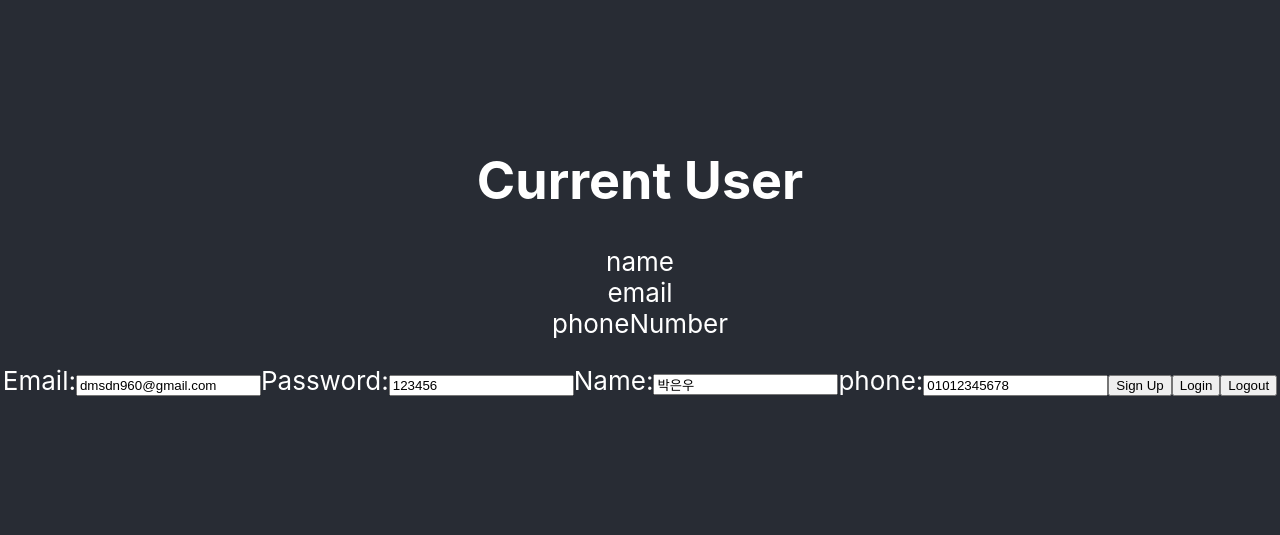
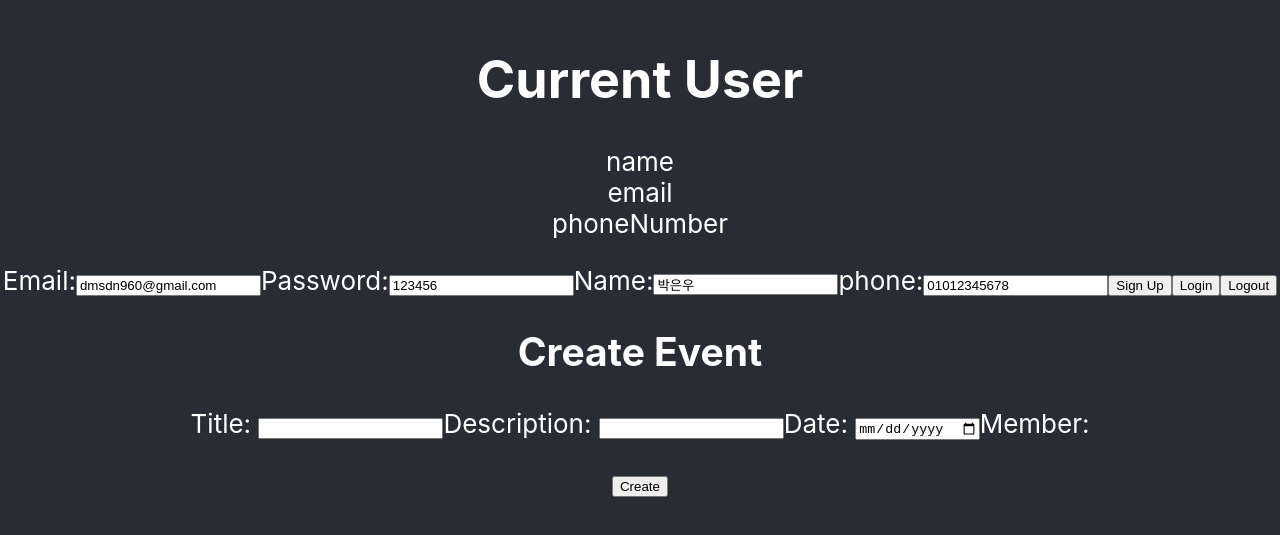
Before and after one commit to joan-KIM/soboro, a React (Create React App) app: page / in a window 1280 px wide. Shown: the part 145-680 px from the top of the page. Built offline with nearby package versions, Linux system fonts and the light colour scheme; no server answers.

Commit message:
auth state hook

```diff
--- a/package.json
+++ b/package.json
@@ -11,7 +11,9 @@
     "firebase": "^9.6.7",
     "react": "^17.0.2",
     "react-dom": "^17.0.2",
+    "react-firebase-hooks": "^5.0.3",
     "react-scripts": "5.0.0",
+    "recoil": "^0.6.1",
     "web-vitals": "^2.1.4"
   },
   "scripts": {
--- a/src/App.js
+++ b/src/App.js
@@ -1,14 +1,23 @@
-import React from 'react';
+import React, { Suspense } from 'react';
 import './App.css';
+import {RecoilRoot} from 'recoil';
 import Auth from './Auth';
+import Store from './Store';
 
 function App() {
   return (
-    <div className="App">
-      <header className="App-header">
-        <Auth />
-      </header>
-    </div>
+    <RecoilRoot>
+      <div className="App">
+        <header className="App-header">
+          <Suspense fallback={<div>Loading...</div>}>
+            <Auth />
+          </Suspense>
+          <Suspense fallback={<div>Loading...</div>}>
+            <Store />
+          </Suspense>
+        </header>
+      </div>
+    </RecoilRoot>
   );
 }
 
--- a/src/Auth.jsx
+++ b/src/Auth.jsx
@@ -1,14 +1,17 @@
 import React, {useState} from 'react';
+import { useRecoilValue } from 'recoil';
 import './App.css';
 import { createUser, getCurrentUser, login, logout } from './firebase/auth';
 import { getUser } from './firebase/firestore';
+import { getUserSelector } from './state';
+import { useAuth } from './useAuth';
 
 function Auth() {
   const [email, setEmail] = useState('dmsdn960@gmail.com');
   const [password, setPassword] = useState('123456');
   const [name, setName] = useState('박은우');
   const [phoneNumber, setPhoneNumber] = useState('01012345678');
-  const [user, setUser] = useState({});
+  const user = useAuth();
 
   return (
     <div>
@@ -41,15 +44,8 @@ function Auth() {
       <button onClick={() => {createUser({email, password, name, phoneNumber})}}>Sign Up</button>
       <button onClick={() => {
         login(email, password)
-          .then(() => getCurrentUser())
-          .then((user) => {
-            return getUser(user.displayName)
-          })
-          .then(user => {
-            setUser(user);
-          })
       }}>Login</button>
-      <button onClick={() => logout().then(() => setUser({}))}>Logout</button>
+      <button onClick={() => logout()}>Logout</button>
     </div>
   );
 }
--- a/src/Store.jsx
+++ b/src/Store.jsx
@@ -0,0 +1,55 @@
+import React, {useEffect, useState} from 'react';
+import { useRecoilValue } from 'recoil';
+import './App.css';
+import { getCurrentUser } from './firebase/auth';
+import { getFollowers, getUser } from './firebase/firestore';
+import { getUserSelector } from './state';
+import { useAuth } from './useAuth';
+
+function Store() {
+  const user = useAuth();
+  const [title, setTitle] = useState('');
+  const [description, setDescription] = useState('');
+  const [date, setDate] = useState();
+
+  const [followers, setFollowers] = useState([]);
+
+  useEffect(() => {
+    if (user.followers) {
+      setFollowers(user.followers);
+    } else {
+      setFollowers([]);
+    }
+  }, [user]);
+
+  const onSubmit = (e) => {
+    e.preventDefault();
+  }
+  return (
+    <div>
+      <h2>Create Event</h2>
+      <form onSubmit={onSubmit}>
+        <label>
+          Title: <input value={title} onChange={e => setTitle(e.target.value)} />
+        </label>
+        <label>
+          Description: <input value={description} onChange={e => setDescription(e.target.value)} />
+        </label>
+        <label>
+          Date: <input type="date" value={date} onChange={e => setDate(e.target.value)} />
+        </label>
+        <label>
+          Member:
+          <ul>
+            {followers.map(follower => console.log(follower))}
+          </ul>
+
+        </label>
+
+        <button type="submit">Create</button>
+      </form>
+    </div>
+  );
+}
+
+export default Store;
--- a/src/firebase/auth.js
+++ b/src/firebase/auth.js
@@ -9,7 +9,7 @@ import {
 import app from './firebase';
 import { addUser } from './firestore';
 
-const auth = getAuth(app);
+export const auth = getAuth(app);
 
 export const createUser = (user) => {
   return createUserWithEmailAndPassword(auth, user.email, user.password)
--- a/src/firebase/firestore.js
+++ b/src/firebase/firestore.js
@@ -82,7 +82,8 @@ export const deleteEvent = (id) => {
 
 export const addUser = (user) => {
   const userRef = getUserRef(user.phoneNumber);
-  return setDoc(userRef, user);
+  const {email, name, phoneNumber, uid} = user;
+  return setDoc(userRef, {uid, email, name, phoneNumber, followers: []});
 }
 
 export const getUserRef = (phoneNumber) => {
@@ -113,7 +114,8 @@ export const getFollower = async (phoneNumber) => {
 export const getFollowers = async (user) => {
   const userRef = getUserRef(user.phoneNumber);
   if (userRef.exists()) {
-    return userRef.data().followers;
+    const {followers} = await userRef.data();
+    return Promise.all(followers.map(follower => getFollower(follower)));
   }
   return Promise.reject('User not found');
 }
--- /dev/null
+++ b/src/state.js
@@ -0,0 +1,17 @@
+import {selectorFamily} from 'recoil';
+import { getUser } from './firebase/firestore';
+
+export const getUserSelector = selectorFamily({
+  key: 'getUserSelector',
+  get: (currentUser) => async () => {
+    try {
+      if (currentUser) {
+        const user = await getUser(currentUser.displayName);
+        return user;
+      }
+      return {};
+    } catch(e) {
+      return {};
+    }
+  }
+});
--- /dev/null
+++ b/src/useAuth.js
@@ -0,0 +1,10 @@
+import {useAuthState} from 'react-firebase-hooks/auth';
+import { useRecoilValue } from 'recoil';
+import {auth} from './firebase/auth';
+import { getUserSelector } from './state';
+
+export function useAuth () {
+  const [currentUser] = useAuthState(auth);
+  const user = useRecoilValue(getUserSelector(currentUser));
+  return user;
+}
```
Also changed, not shown: 1 other file (tests, documents, lock files or other folders).
